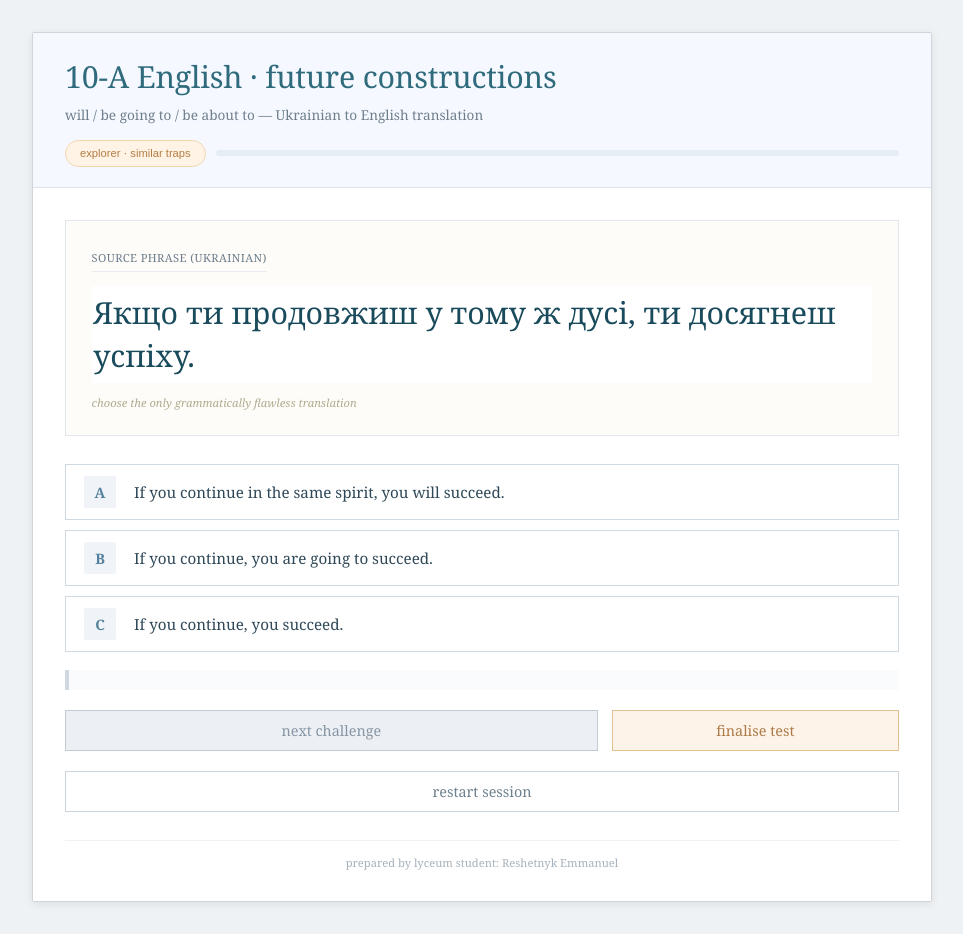
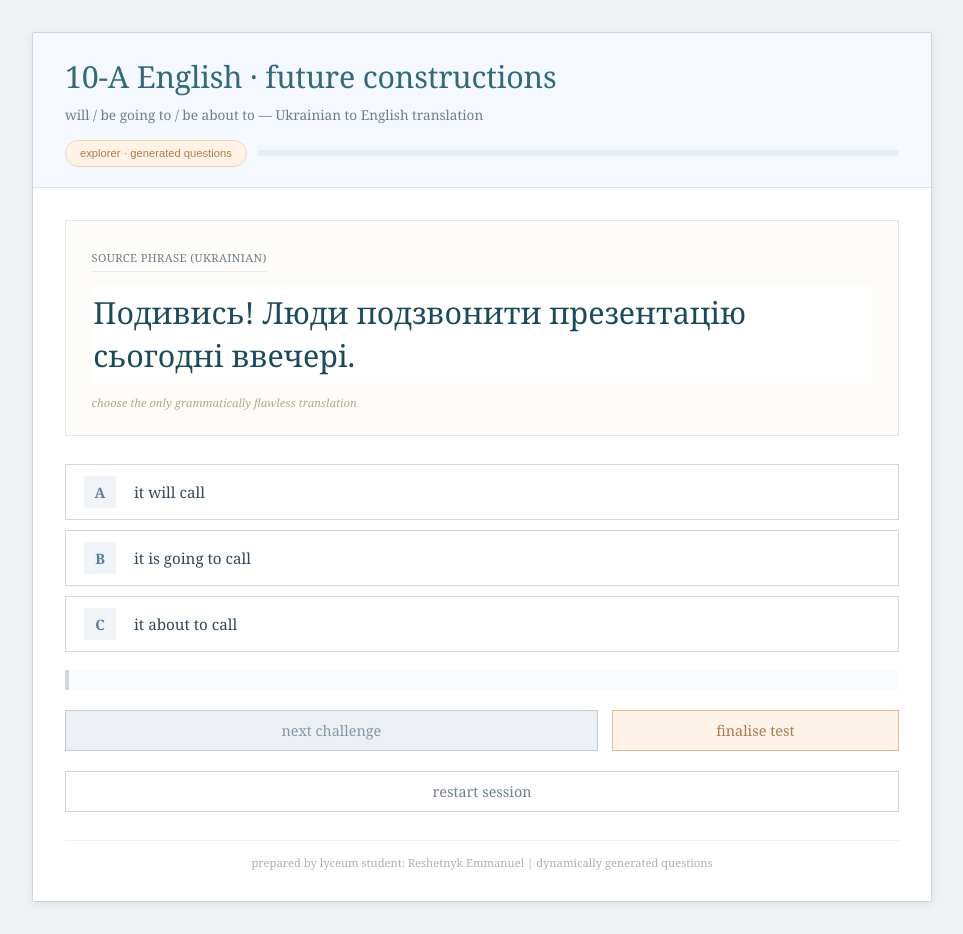
Before and after one commit to reformoti/english, a plain HTML site: page index.html in a window 1280 px wide. Shown: the whole page, without its empty margins (158-1121 px from the left). Drawn offline with Linux system fonts and the light colour scheme.

Commit message:
Add files via upload

```diff
--- a/index.html
+++ b/index.html
@@ -261,7 +261,7 @@
         <h1>10-A English · future constructions</h1>
         <p>will / be going to / be about to — Ukrainian to English translation</p>
         <div class="wiki-stats">
-            <span class="difficulty-badge" id="levelLabel">explorer</span>
+            <span class="difficulty-badge" id="levelLabel">dynamic generator</span>
             <div class="progress-track"><div class="progress-fill" id="progressFill"></div></div>
         </div>
     </div>
@@ -280,116 +280,16 @@
             <button class="wiki-btn wiki-btn-finish" id="finishBtn">finalise test</button>
         </div>
         <button class="wiki-btn wiki-btn-reset" id="resetBtn">restart session</button>
-        <footer>prepared by lyceum student: Reshetnyk Emmanuel</footer>
+        <footer>prepared by lyceum student: Reshetnyk Emmanuel | dynamically generated questions</footer>
     </div>
 </div>
 
 <script>
 (function(){
-    const FULL_BANK = [
-        { ukr: "Я зателефоную тобі завтра, навіть якщо буде пізно.",
-          correct: "I will call you tomorrow even if it is late.",
-          wrong1: "I am going to call you tomorrow even if it is late.",
-          wrong2: "I call you tomorrow even if it is late." },
-        { ukr: "Вона збирається відкрити власну справу наступного місяця.",
-          correct: "She is going to open her own business next month.",
-          wrong1: "She will open her own business next month.",
-          wrong2: "She going to open her own business next month." },
-        { ukr: "Автобус ось-ось від'їде, поспішай!",
-          correct: "The bus is about to leave, hurry up!",
-          wrong1: "The bus will about to leave, hurry up!",
-          wrong2: "The bus is going to leave, hurry up!" },
-        { ukr: "Обіцяю, я більше ніколи не приховуватиму правду.",
-          correct: "I promise I will never hide the truth again.",
-          wrong1: "I promise I am going to never hide the truth again.",
-          wrong2: "I promise I never hide the truth again." },
-        { ukr: "Подивись на ті хмари — зараз буде злива.",
-          correct: "Look at those clouds — it is going to pour.",
-          wrong1: "Look at those clouds — it will pour.",
-          wrong2: "Look at those clouds — it about to pour." },
-        { ukr: "Він ось-ось втратить свідомість, викличте лікаря!",
-          correct: "He is about to lose consciousness, call a doctor!",
-          wrong1: "He will about to lose consciousness, call a doctor!",
-          wrong2: "He is going to lose consciousness, call a doctor!" },
-        { ukr: "Я думаю, завтрашня зустріч буде скасована.",
-          correct: "I think tomorrow's meeting will be canceled.",
-          wrong1: "I think tomorrow's meeting is going to be canceled.",
-          wrong2: "I think tomorrow's meeting be canceled." },
-        { ukr: "Ми збираємося реконструювати міст наступного року.",
-          correct: "We are going to reconstruct the bridge next year.",
-          wrong1: "We will reconstruct the bridge next year.",
-          wrong2: "We are to reconstruct the bridge next year." },
-        { ukr: "Потяг ось-ось прибуде на перон, займіть місця.",
-          correct: "The train is about to arrive at the platform, take your seats.",
-          wrong1: "The train will about to arrive at the platform.",
-          wrong2: "The train is going to arrive at the platform." },
-        { ukr: "Телефон дзвонить! Я відповім.",
-          correct: "The phone is ringing! I will answer it.",
-          wrong1: "The phone is ringing! I am going to answer it.",
-          wrong2: "The phone is ringing! I answer it." },
-        { ukr: "Незважаючи на попередження, вона все одно збирається подорожувати сама.",
-          correct: "Despite the warnings, she is still going to travel alone.",
-          wrong1: "Despite the warnings, she will still travel alone.",
-          wrong2: "Despite the warnings, she is about travel alone." },
-        { ukr: "Вони ось-ось підпишуть контракт — фінальні деталі.",
-          correct: "They are about to sign the contract — final details.",
-          wrong1: "They will about to sign the contract — final details.",
-          wrong2: "They are going to sign the contract — final details." },
-        { ukr: "Якщо ти не припиниш, я піду геть.",
-          correct: "If you don't stop, I will leave.",
-          wrong1: "If you don't stop, I am going to leave.",
-          wrong2: "If you don't stop, I leave." },
-        { ukr: "Це неймовірно! Вона збирається заспівати на сцені вперше.",
-          correct: "This is incredible! She is going to sing on stage for the first time.",
-          wrong1: "This is incredible! She will sing on stage for the first time.",
-          wrong2: "This is incredible! She is about sing on stage." },
-        { ukr: "Дощ ось-ось почнеться, відчувається вологість.",
-          correct: "The rain is about to start, the humidity is felt.",
-          wrong1: "The rain will start, the humidity is felt.",
-          wrong2: "The rain is going start, the humidity is felt." },
-        { ukr: "Я переконаний, що вони виграють турнір.",
-          correct: "I am convinced they will win the tournament.",
-          wrong1: "I am convinced they are going to win the tournament.",
-          wrong2: "I am convinced they win the tournament." },
-        { ukr: "Він збирається покинути роботу, бо знайшов кращу пропозицію.",
-          correct: "He is going to quit the job because he found a better offer.",
-          wrong1: "He will quit the job because he found a better offer.",
-          wrong2: "He is about quit the job because he found a better offer." },
-        { ukr: "Увага! Вибухівка ось-ось детонує.",
-          correct: "Attention! The explosive is about to detonate.",
-          wrong1: "Attention! The explosive will detonate.",
-          wrong2: "Attention! The explosive going to detonate." },
-        { ukr: "Обіцяю, що повернуся до світанку.",
-          correct: "I promise I will return by dawn.",
-          wrong1: "I promise I am going to return by dawn.",
-          wrong2: "I promise I return by dawn." },
-        { ukr: "Згідно з прогнозом, температура підніметься вище 30° завтра.",
-          correct: "According to the forecast, the temperature will rise above 30° tomorrow.",
-          wrong1: "According to the forecast, the temperature is going to rise above 30° tomorrow.",
-          wrong2: "According to the forecast, the temperature rises above 30° tomorrow." },
-        { ukr: "Вона ось-ось оприлюднить важливу заяву — всі замовкли.",
-          correct: "She is about to make an important statement — everyone fell silent.",
-          wrong1: "She will about to make an important statement.",
-          wrong2: "She is going to make an important statement — everyone fell silent." },
-        { ukr: "Якщо ти продовжиш у тому ж дусі, ти досягнеш успіху.",
-          correct: "If you continue in the same spirit, you will succeed.",
-          wrong1: "If you continue, you are going to succeed.",
-          wrong2: "If you continue, you succeed." }
-    ];
-
-    function shuffleArray(arr) {
-        for (let i = arr.length - 1; i > 0; i--) {
-            const j = Math.floor(Math.random() * (i + 1));
-            [arr[i], arr[j]] = [arr[j], arr[i]];
-        }
-        return arr;
-    }
-
-    let pendingPool = [];
     let answeredCounter = 0;
     let score = 0;
     let answerLock = false;
-    let currentQuestion = null;
+    let currentQuestionData = null;
     let currentOptions = [];
     let currentCorrectIndex = -1;
 
@@ -402,27 +302,227 @@
     const levelSpan = document.getElementById("levelLabel");
     const progressFill = document.getElementById("progressFill");
 
-    function rebuildPool() {
-        const fresh = shuffleArray([...FULL_BANK]);
-        pendingPool = fresh.map((q, idx) => ({ ...q, uid: idx + Math.random() }));
+    const subjects = {
+        masculine: ["я", "ти", "він", "ми", "вони", "хтось", "ніхто"],
+        feminine: ["вона", "моя сестра", "подруга", "жінка", "мати"],
+        neutral: ["воно", "місто", "життя", "все"],
+        plural: ["вони", "ми", "ви", "друзі", "люди", "студенти"]
+    };
+
+    const verbs = {
+        action: ["подзвонити", "сказати", "зробити", "почати", "завершити", "відкрити", "покинути", "прийти", "піти"],
+        process: ["працювати", "навчатися", "будувати", "створювати", "вивчати", "підготувати"],
+        movement: ["приїхати", "полетіти", "вийти", "увійти", "повернутися"]
+    };
+
+    const objects = ["роботу", "проєкт", "зустріч", "контракт", "презентацію", "екзамен", "подорож", "справу"];
+    const timeMarkers = ["завтра", "наступного тижня", "сьогодні ввечері", "через годину", "наступного місяця", "скоро"];
+    const conditions = ["навіть якщо буде пізно", "незважаючи на труднощі", "якщо нічого не зміниться", "попри попередження"];
+    const promises = ["обіцяю", "запевняю", "даю слово", "точно"];
+    const predictions = ["я думаю", "я впевнений", "схоже", "мабуть", "згідно з прогнозом"];
+
+    function randomItem(arr) {
+        return arr[Math.floor(Math.random() * arr.length)];
     }
 
-    function getNextUnique() {
-        if (pendingPool.length === 0) {
-            const nextCycle = shuffleArray([...FULL_BANK]);
-            pendingPool = nextCycle.map((q, idx) => ({ ...q, uid: idx + Date.now() + Math.random() }));
-        }
-        return pendingPool.shift();
+    function capitalize(str) {
+        return str.charAt(0).toUpperCase() + str.slice(1);
     }
 
-    function shuffleOptions(correct, w1, w2) {
-        let opts = [correct, w1, w2];
-        for (let i = opts.length - 1; i > 0; i--) {
+    function generateUkrainianSentence() {
+        const pattern = Math.floor(Math.random() * 12);
+        let subject = randomItem([...subjects.masculine, ...subjects.feminine, ...subjects.plural]);
+        let verb = randomItem([...verbs.action, ...verbs.process, ...verbs.movement]);
+        let obj = randomItem(objects);
+        let time = randomItem(timeMarkers);
+        let condition = randomItem(conditions);
+        let promise = randomItem(promises);
+        let prediction = randomItem(predictions);
+
+        if (pattern === 0) {
+            return `${capitalize(subject)} ${verb} ${obj} ${time}.`;
+        } else if (pattern === 1) {
+            return `${capitalize(prediction)}, ${subject} ${verb} ${obj} ${time}.`;
+        } else if (pattern === 2) {
+            return `${capitalize(promise)}, ${subject} ${verb} ${obj} ${time}.`;
+        } else if (pattern === 3) {
+            return `${capitalize(subject)} ${verb} ${obj} ${time}, ${condition}.`;
+        } else if (pattern === 4) {
+            return `${capitalize(subject)} збирається ${verb} ${obj} ${time}.`;
+        } else if (pattern === 5) {
+            return `${capitalize(subject)} ось-ось ${verb} ${obj}.`;
+        } else if (pattern === 6) {
+            return `Подивись! ${capitalize(subject)} ${verb} ${obj} ${time}.`;
+        } else if (pattern === 7) {
+            return `Телефон дзвонить! Я ${verb} ${time}.`;
+        } else if (pattern === 8) {
+            return `Якщо ти не зупинишся, я ${verb} геть.`;
+        } else if (pattern === 9) {
+            return `${capitalize(subject)} має намір ${verb} ${obj} ${time}.`;
+        } else if (pattern === 10) {
+            return `Увага! ${capitalize(obj)} ось-ось ${verb}.`;
+        } else {
+            return `${capitalize(subject)} ${verb} ${obj} ${time} — це вирішено.`;
+        }
+    }
+
+    function getStructureType(ukrSentence) {
+        const lower = ukrSentence.toLowerCase();
+        if (lower.includes("збирається")) return "going";
+        if (lower.includes("ось-ось")) return "about";
+        if (lower.includes("дзвонить")) return "spontaneous";
+        if (lower.includes("обіцяю") || lower.includes("запевняю")) return "promise";
+        if (lower.includes("я думаю") || lower.includes("я впевнений")) return "prediction";
+        if (lower.includes("якщо") && lower.includes("піду")) return "threat";
+        if (lower.includes("подивись")) return "evidence";
+        return "neutral";
+    }
+
+    function extractVerbAndObject(ukrSentence) {
+        const words = ukrSentence.split(" ");
+        let verb = "зробити";
+        let obj = "це";
+        for (let w of words) {
+            if (verbs.action.includes(w) || verbs.process.includes(w) || verbs.movement.includes(w)) {
+                verb = w;
+            }
+            if (objects.some(o => w.includes(o))) {
+                obj = w;
+            }
+        }
+        return { verb, obj };
+    }
+
+    function generateCorrectEnglish(ukrSentence) {
+        const lower = ukrSentence.toLowerCase();
+        const { verb, obj } = extractVerbAndObject(ukrSentence);
+        const type = getStructureType(ukrSentence);
+        let verbBase = verb;
+        if (verbBase.endsWith("ти")) verbBase = verbBase.slice(0, -2);
+        if (verbBase === "подзвони") verbBase = "call";
+        if (verbBase === "сказа") verbBase = "say";
+        if (verbBase === "зроби") verbBase = "do";
+        if (verbBase === "поча") verbBase = "start";
+        if (verbBase === "заверши") verbBase = "finish";
+        if (verbBase === "відкри") verbBase = "open";
+        if (verbBase === "покину") verbBase = "leave";
+        if (verbBase === "прий") verbBase = "come";
+        if (verbBase === "пі") verbBase = "go";
+        if (verbBase === "працюва") verbBase = "work";
+        if (verbBase === "навча") verbBase = "study";
+        if (verbBase === "будува") verbBase = "build";
+        if (verbBase === "вивча") verbBase = "learn";
+        if (verbBase === "підготува") verbBase = "prepare";
+        if (verbBase === "приїха") verbBase = "arrive";
+        if (verbBase === "полеті") verbBase = "fly";
+        if (verbBase === "вий") verbBase = "go out";
+        if (verbBase === "увій") verbBase = "enter";
+        if (verbBase === "поверну") verbBase = "return";
+
+        let subject = "I";
+        if (lower.includes("він")) subject = "he";
+        if (lower.includes("вона")) subject = "she";
+        if (lower.includes("воно")) subject = "it";
+        if (lower.includes("ми")) subject = "we";
+        if (lower.includes("вони")) subject = "they";
+        if (lower.includes("ти")) subject = "you";
+        if (lower.includes("моя сестра")) subject = "my sister";
+        if (lower.includes("друзі")) subject = "friends";
+        if (lower.includes("люди")) subject = "people";
+        if (lower.includes("студенти")) subject = "students";
+        if (lower.includes("місто")) subject = "the city";
+        if (lower.includes("життя")) subject = "life";
+
+        if (type === "going") {
+            if (subject === "I") return `I am going to ${verbBase} ${obj}`;
+            if (subject === "you") return `You are going to ${verbBase} ${obj}`;
+            if (subject === "he" || subject === "she" || subject === "it") return `${capitalize(subject)} is going to ${verbBase} ${obj}`;
+            return `${capitalize(subject)} are going to ${verbBase} ${obj}`;
+        }
+        if (type === "about") {
+            if (subject === "I") return `I am about to ${verbBase} ${obj}`;
+            if (subject === "you") return `You are about to ${verbBase} ${obj}`;
+            if (subject === "he" || subject === "she" || subject === "it") return `${capitalize(subject)} is about to ${verbBase} ${obj}`;
+            return `${capitalize(subject)} are about to ${verbBase} ${obj}`;
+        }
+        if (type === "spontaneous") {
+            return `I will answer it`;
+        }
+        if (type === "promise") {
+            return `I promise I will ${verbBase} ${obj}`;
+        }
+        if (type === "threat") {
+            return `I will leave`;
+        }
+        if (type === "evidence") {
+            return `it is going to ${verbBase}`;
+        }
+        if (type === "prediction") {
+            return `I think it will ${verbBase}`;
+        }
+        if (lower.includes("завтра")) {
+            return `${capitalize(subject)} will ${verbBase} ${obj} tomorrow`;
+        }
+        if (lower.includes("next")) {
+            return `${capitalize(subject)} is going to ${verbBase} ${obj} next week`;
+        }
+        return `${capitalize(subject)} will ${verbBase} ${obj}`;
+    }
+
+    function generateWrongOptions(correctEnglish, ukrSentence) {
+        const lower = ukrSentence.toLowerCase();
+        const type = getStructureType(ukrSentence);
+        const wrongs = [];
+
+        if (type === "going") {
+            wrongs.push(correctEnglish.replace(/am going to|are going to|is going to/g, "will"));
+            wrongs.push(correctEnglish.replace(/am going to|are going to|is going to/g, "").replace("  ", " "));
+        } else if (type === "about") {
+            wrongs.push(correctEnglish.replace(/am about to|are about to|is about to/g, "will"));
+            wrongs.push(correctEnglish.replace(/about to/g, "going to"));
+        } else if (type === "spontaneous") {
+            wrongs.push("I am going to answer it");
+            wrongs.push("I answer it");
+        } else if (type === "promise") {
+            wrongs.push(correctEnglish.replace("will", "am going to"));
+            wrongs.push(correctEnglish.replace("I will", "I"));
+        } else if (type === "threat") {
+            wrongs.push("I am going to leave");
+            wrongs.push("I leave");
+        } else if (type === "evidence") {
+            wrongs.push(correctEnglish.replace("is going to", "will"));
+            wrongs.push(correctEnglish.replace("is going to", "about to"));
+        } else {
+            wrongs.push(correctEnglish.replace("will", "am going to"));
+            wrongs.push(correctEnglish.replace(/will \w+/, "").replace("  ", " "));
+        }
+
+        if (wrongs.length < 2) {
+            wrongs.push(correctEnglish.replace(/\b\w+\b/, "maybe") + " soon");
+            wrongs.push(correctEnglish + " later");
+        }
+
+        return wrongs.slice(0, 2);
+    }
+
+    function generateCompleteQuestion() {
+        const ukrSentence = generateUkrainianSentence();
+        const correctEng = generateCorrectEnglish(ukrSentence);
+        const wrongs = generateWrongOptions(correctEng, ukrSentence);
+
+        let options = [correctEng, wrongs[0], wrongs[1]];
+        for (let i = options.length - 1; i > 0; i--) {
             const j = Math.floor(Math.random() * (i + 1));
-            [opts[i], opts[j]] = [opts[j], opts[i]];
+            [options[i], options[j]] = [options[j], options[i]];
         }
-        const correctIdx = opts.findIndex(opt => opt === correct);
-        return { optsList: opts, correctIdx };
+        const correctIndex = options.findIndex(opt => opt === correctEng);
+
+        return {
+            ukr: capitalize(ukrSentence),
+            options: options,
+            correctIndex: correctIndex,
+            correctAnswer: correctEng
+        };
     }
 
     function renderOptions(opts, correctIdx) {
@@ -500,19 +600,16 @@
         let percent = Math.min(100, (totalShown % 20) * 5);
         if (totalShown < 20) percent = (totalShown / 20) * 100;
         progressFill.style.width = `${percent}%`;
-        if (totalShown < 7) levelSpan.innerText = "explorer · similar traps";
-        else if (totalShown < 14) levelSpan.innerText = "adept · grammar focus";
-        else levelSpan.innerText = "master · expert nuances";
+        if (totalShown < 7) levelSpan.innerText = "explorer · generated questions";
+        else if (totalShown < 14) levelSpan.innerText = "adept · dynamic patterns";
+        else levelSpan.innerText = "master · infinite variety";
     }
 
     function loadQuestion() {
-        const q = getNextUnique();
-        if (!q) return;
-        currentQuestion = q;
-        const { optsList, correctIdx } = shuffleOptions(q.correct, q.wrong1, q.wrong2);
-        currentOptions = optsList;
-        currentCorrectIndex = correctIdx;
-        ukrSpan.innerText = q.ukr;
+        currentQuestionData = generateCompleteQuestion();
+        currentOptions = currentQuestionData.options;
+        currentCorrectIndex = currentQuestionData.correctIndex;
+        ukrSpan.innerText = currentQuestionData.ukr;
         renderOptions(currentOptions, currentCorrectIndex);
         answerLock = false;
         nextButton.disabled = true;
@@ -543,7 +640,6 @@
     }
 
     function resetGame() {
-        rebuildPool();
         answeredCounter = 0;
         score = 0;
         answerLock = false;
@@ -555,7 +651,6 @@
         disableOptions(false);
     }
 
-    rebuildPool();
     loadQuestion();
     updateProgressAndLabel();
 
```
